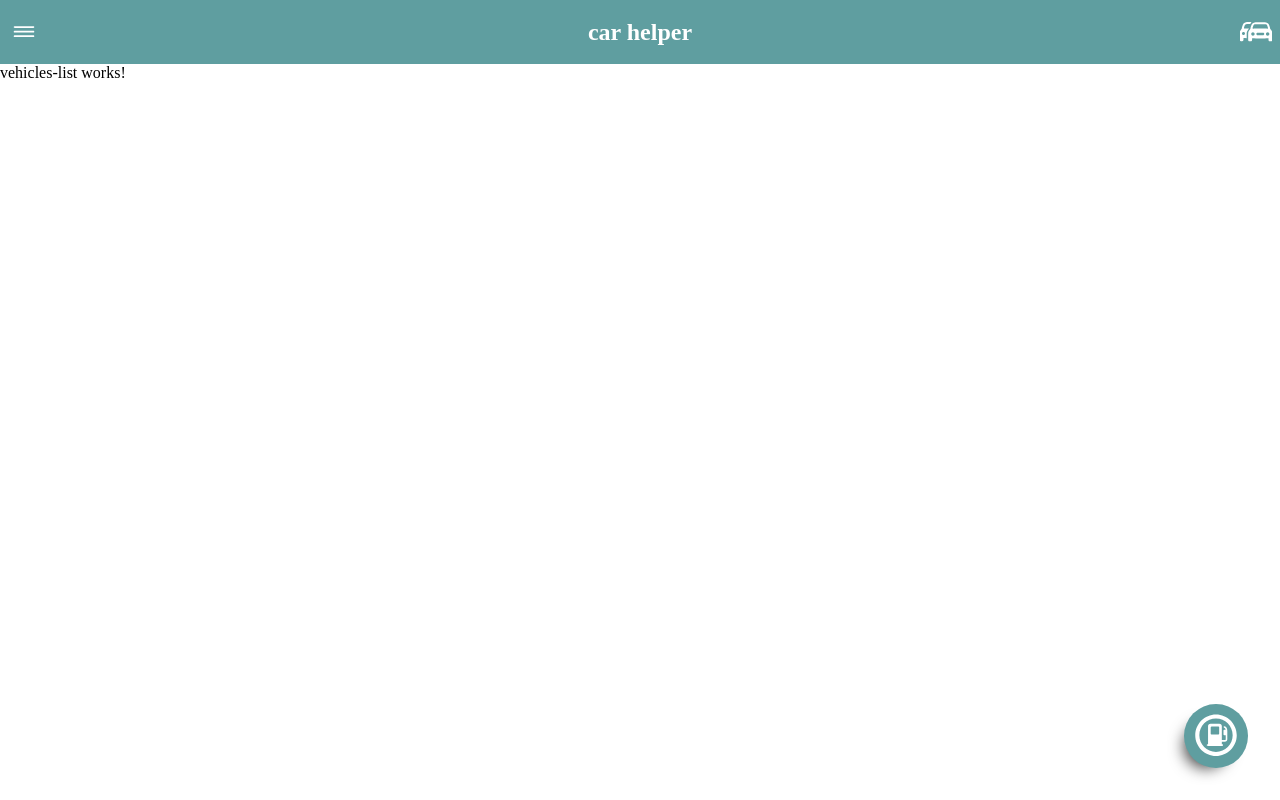
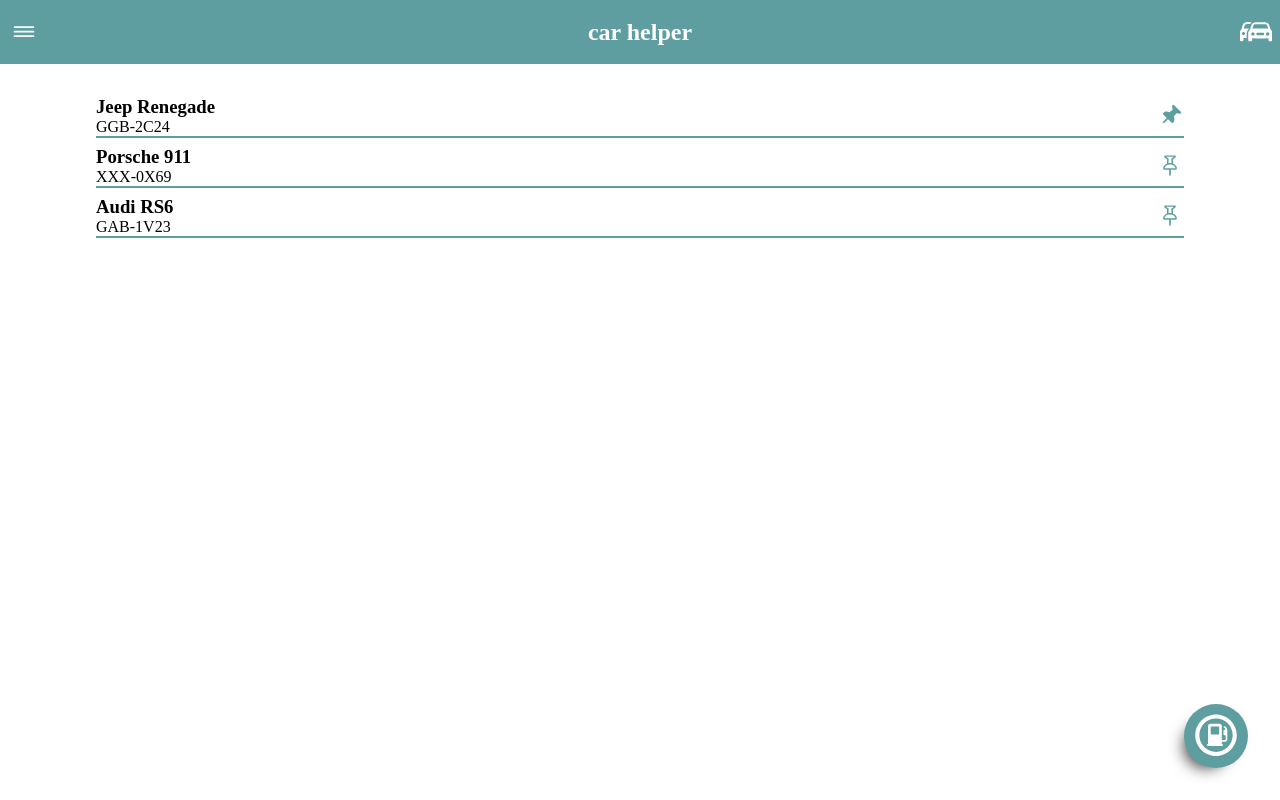
Before and after one commit to marinellibr/car-helper-app, an Angular app: page /vehicles in a window 1280 px wide. Built offline with nearby package versions, Linux system fonts and the light colour scheme.

Commit message:
feat: vehicles list

```diff
--- a/src/app/components/vehicles-list/vehicles-list.component.html
+++ b/src/app/components/vehicles-list/vehicles-list.component.html
@@ -1 +1,23 @@
-<p>vehicles-list works!</p>
+<div class="list">
+  <div
+    class="vehicle"
+    *ngFor="let vehicle of vehicles; let i = index"
+    (click)="updateSelected(i)"
+  >
+    <div class="info">
+      <h3>{{ vehicle.vehicle }}</h3>
+      <p>{{ vehicle.licensePlate }}</p>
+    </div>
+    <img
+      *ngIf="vehicle.licensePlate === selected.licensePlate"
+      class="pinned"
+      src="../../../assets/icons/pin.fill-cadetblue.svg"
+      alt=""
+    />
+    <img
+      *ngIf="vehicle.licensePlate !== selected.licensePlate"
+      src="../../../assets/icons/pin-cadetblue.svg"
+      alt=""
+    />
+  </div>
+</div>
--- a/src/app/components/vehicles-list/vehicles-list.component.scss
+++ b/src/app/components/vehicles-list/vehicles-list.component.scss
@@ -0,0 +1,20 @@
+.list {
+  display: flex;
+  flex-direction: column;
+  align-items: center;
+  gap: 8px;
+
+  margin-top: 32px;
+  .vehicle {
+    display: flex;
+    align-items: center;
+    justify-content: space-between;
+    border-bottom: 2px solid cadetblue;
+    width: 85%;
+    .info {
+    }
+    .pinned {
+      transform: rotateZ(45deg);
+    }
+  }
+}
--- a/src/app/components/vehicles-list/vehicles-list.component.ts
+++ b/src/app/components/vehicles-list/vehicles-list.component.ts
@@ -1,12 +1,33 @@
+import { CommonModule } from '@angular/common';
 import { Component } from '@angular/core';
+import { Router } from '@angular/router';
+import { Location } from '@angular/common';
 
 @Component({
   selector: 'app-vehicles-list',
   standalone: true,
-  imports: [],
+  imports: [CommonModule],
   templateUrl: './vehicles-list.component.html',
-  styleUrl: './vehicles-list.component.scss'
+  styleUrl: './vehicles-list.component.scss',
 })
 export class VehiclesListComponent {
+  constructor(private router: Router, private location: Location) {}
 
+  vehicles: any;
+  selected: any;
+
+  ngOnInit(): void {
+    this.vehicles = JSON.parse(window.localStorage.getItem('allVehicles')!);
+    this.selected = JSON.parse(window.localStorage.getItem('selectedVehicle')!);
+  }
+
+  updateSelected(index: number) {
+    window.localStorage.removeItem('selectedVehicle');
+    window.localStorage.setItem(
+      'selectedVehicle',
+      JSON.stringify(this.vehicles[index])
+    );
+    this.selected = this.vehicles[index];
+    this.location.back();
+  }
 }
```
